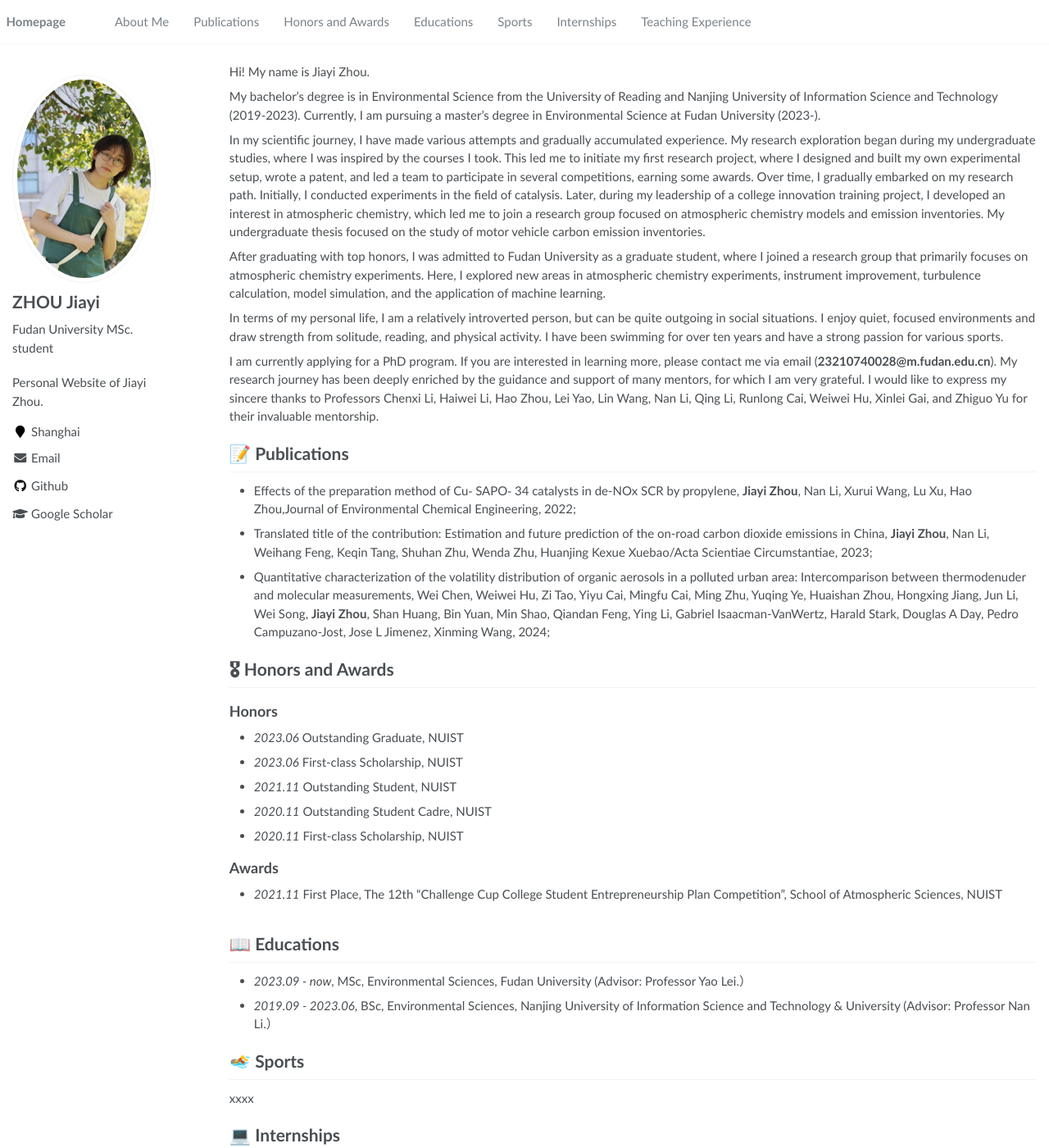
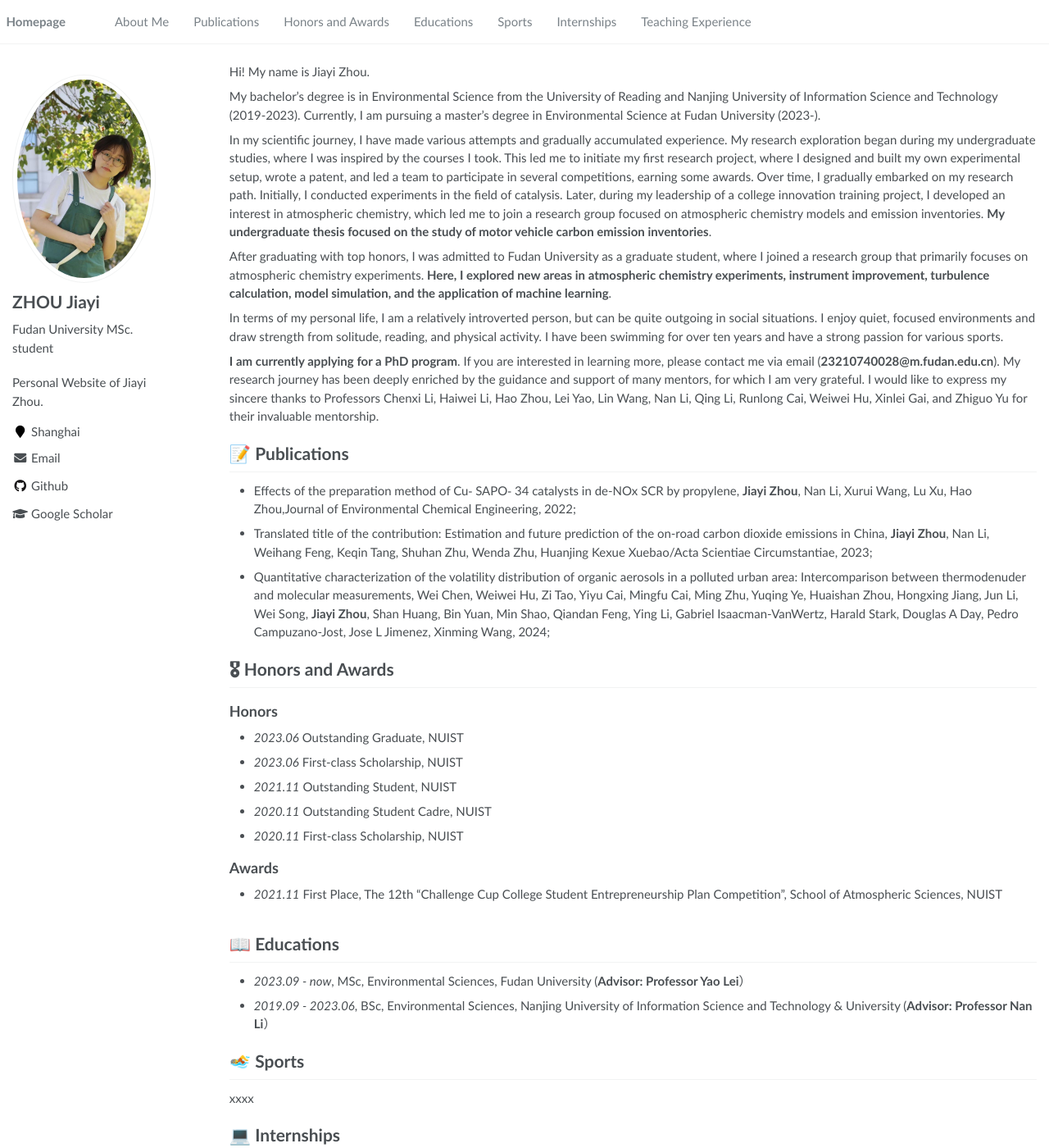
Before and after one commit to jiayizhou1022/jiayizhou1022.github.io, a Jekyll site: the page built from _pages/about.md, in a window 1280 px wide and 1400 px high. Shown: the whole window at 82% size. Built offline with Jekyll 4.4.1, drawn with Linux system fonts in a browser that asks for light colours.

```diff
--- a/_pages/about.md
+++ b/_pages/about.md
@@ -21,13 +21,13 @@ Hi! My name is Jiayi Zhou.
 
 My bachelor's degree is in Environmental Science from the University of Reading and Nanjing University of Information Science and Technology (2019-2023). Currently, I am pursuing a master's degree in Environmental Science at Fudan University (2023-).
 
-In my scientific journey, I have made various attempts and gradually accumulated experience. My research exploration began during my undergraduate studies, where I was inspired by the courses I took. This led me to initiate my first research project, where I designed and built my own experimental setup, wrote a patent, and led a team to participate in several competitions, earning some awards. Over time, I gradually embarked on my research path. Initially, I conducted experiments in the field of catalysis. Later, during my leadership of a college innovation training project, I developed an interest in atmospheric chemistry, which led me to join a research group focused on atmospheric chemistry models and emission inventories. My undergraduate thesis focused on the study of motor vehicle carbon emission inventories.
+In my scientific journey, I have made various attempts and gradually accumulated experience. My research exploration began during my undergraduate studies, where I was inspired by the courses I took. This led me to initiate my first research project, where I designed and built my own experimental setup, wrote a patent, and led a team to participate in several competitions, earning some awards. Over time, I gradually embarked on my research path. Initially, I conducted experiments in the field of catalysis. Later, during my leadership of a college innovation training project, I developed an interest in atmospheric chemistry, which led me to join a research group focused on atmospheric chemistry models and emission inventories. **My undergraduate thesis focused on the study of motor vehicle carbon emission inventories**.
 
-After graduating with top honors, I was admitted to Fudan University as a graduate student, where I joined a research group that primarily focuses on atmospheric chemistry experiments. Here, I explored new areas in atmospheric chemistry experiments, instrument improvement, turbulence calculation, model simulation, and the application of machine learning.
+After graduating with top honors, I was admitted to Fudan University as a graduate student, where I joined a research group that primarily focuses on atmospheric chemistry experiments. **Here, I explored new areas in atmospheric chemistry experiments, instrument improvement, turbulence calculation, model simulation, and the application of machine learning**.
 
 In terms of my personal life, I am a relatively introverted person, but can be quite outgoing in social situations. I enjoy quiet, focused environments and draw strength from solitude, reading, and physical activity. I have been swimming for over ten years and have a strong passion for various sports.
 
-I am currently applying for a PhD program. If you are interested in learning more, please contact me via email (**23210740028@m.fudan.edu.cn**). My research journey has been deeply enriched by the guidance and support of many mentors, for which I am very grateful. I would like to express my sincere thanks to Professors Chenxi Li, Haiwei Li, Hao Zhou, Lei Yao, Lin Wang, Nan Li, Qing Li, Runlong Cai, Weiwei Hu, Xinlei Gai, and Zhiguo Yu for their invaluable mentorship.
+**I am currently applying for a PhD program**. If you are interested in learning more, please contact me via email (**23210740028@m.fudan.edu.cn**). My research journey has been deeply enriched by the guidance and support of many mentors, for which I am very grateful. I would like to express my sincere thanks to Professors Chenxi Li, Haiwei Li, Hao Zhou, Lei Yao, Lin Wang, Nan Li, Qing Li, Runlong Cai, Weiwei Hu, Xinlei Gai, and Zhiguo Yu for their invaluable mentorship.
 
 
 <!-- I am just a rookie, I wanna record some of my progress on this website
@@ -73,8 +73,8 @@ I am currently applying for a PhD program. If you are interested in learning mor
 
 <span class='anchor' id='educations'></span>
 # 📖 Educations
-- *2023.09 - now*, MSc, Environmental Sciences, Fudan University (Advisor: Professor Yao Lei.）
-- *2019.09 - 2023.06*, BSc, Environmental Sciences, Nanjing University of Information Science and Technology & University (Advisor: Professor Nan Li.）
+- *2023.09 - now*, MSc, Environmental Sciences, Fudan University (**Advisor: Professor Yao Lei**）
+- *2019.09 - 2023.06*, BSc, Environmental Sciences, Nanjing University of Information Science and Technology & University (**Advisor: Professor Nan Li**）
 
 <!--# 💬 Invited Talks
 - *2021.06*, Lorem ipsum dolor sit amet, consectetur adipiscing elit. Vivamus ornare aliquet ipsum, ac tempus justo dapibus sit amet.
```
